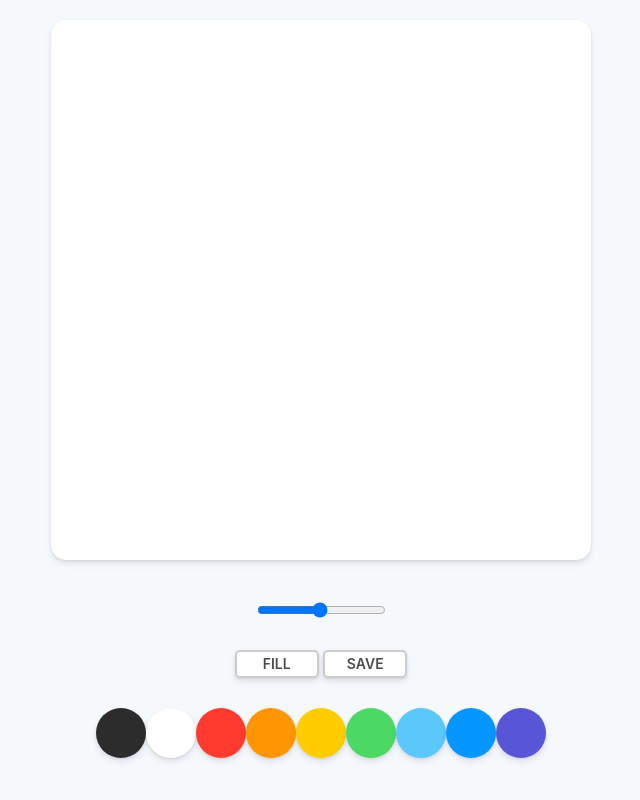
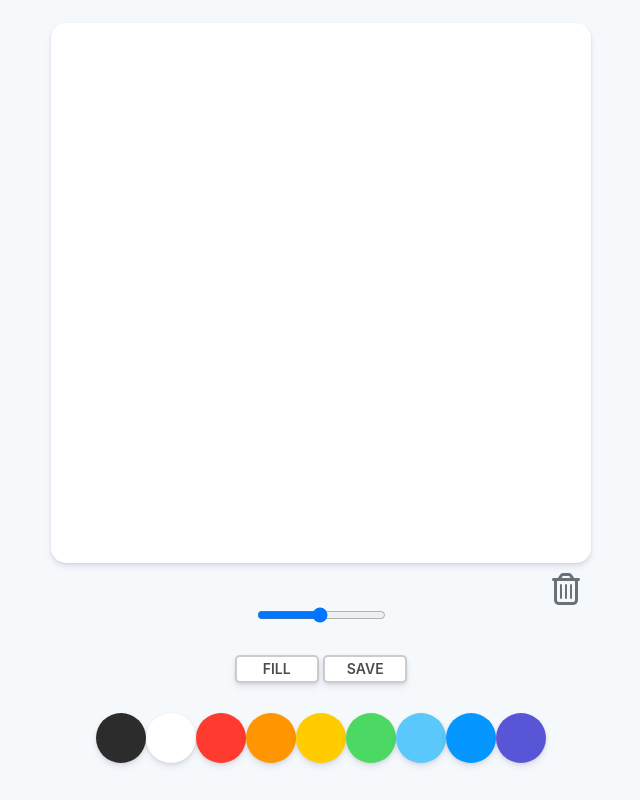
Before and after one commit to leedawnn/paintjs, a plain HTML site: page index.html in a window 1280 px wide. Shown: the whole page, without its empty margins (319-959 px from the left). Drawn offline with Linux system fonts and the light colour scheme.

Commit message:
Modified overall css

```diff
--- a/app.js
+++ b/app.js
@@ -52,7 +52,7 @@ function handleModeClick() {
     }
 }
 
-function clearCanvasClick(event) {
+function clearCanvasClick() {
     if(!clear) {
         ctx.clearRect(0, 0, 540, 540);
     } else {
--- a/index.html
+++ b/index.html
@@ -10,10 +10,17 @@
 </head>
 <body>
     <canvas id="jsCanvas" class="canvas" width="540" height="540">
-        <a class="jsClear" href="#">
-            <i class="far fa-trash-alt" onclick="clearCanvasClick();"></i>
+        <!-- <div class="jsClear">
+            <a href="#" onclick="clearCanvasClick(); return false;">
+                <i class="far fa-trash-alt"></i>
+            </a>
+        </div> -->
+    </canvas>
+    <div class="jsClear">
+        <a href="#" onclick="clearCanvasClick(); return false;">
+            <i class="far fa-trash-alt fa-2x"></i>
         </a>
-    </canvas>
+    </div>
     <div class="controls">
         <div class="controls__range">
             <input type="range" id="jsRange" min="0.1" max="5.0" value="2.5" step="0.1"/>
--- a/styles.css
+++ b/styles.css
@@ -6,7 +6,7 @@ body {
     display: flex;
     flex-direction: column;
     align-items: center;
-    padding: 20px 0px;
+    margin-top: 23px;
 }
 
 .canvas {
@@ -17,15 +17,18 @@ body {
     box-shadow: 0 4px 6px rgb(50 50 93 / 11%), 0 1px 3px rgb(0 0 0 / 8%);
 }
 
-.canvas .jsClear {
-    width: 30px;
-    height: 33px;
-    display:block;
+.jsClear {
+    margin: 10px 0 0 490px;
+}
+
+a{
+    color: #495057;
+    opacity: 0.8;
+    display: inline;
     cursor: pointer;
 }
 
 .controls {
-    margin-top: 40px;
     display: flex;
     flex-direction: column;
     align-items: center;
```
